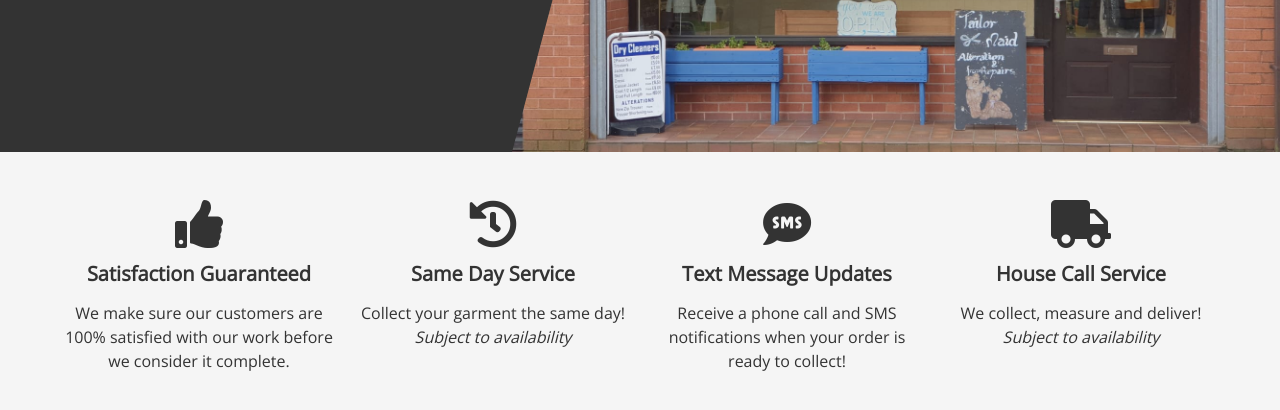
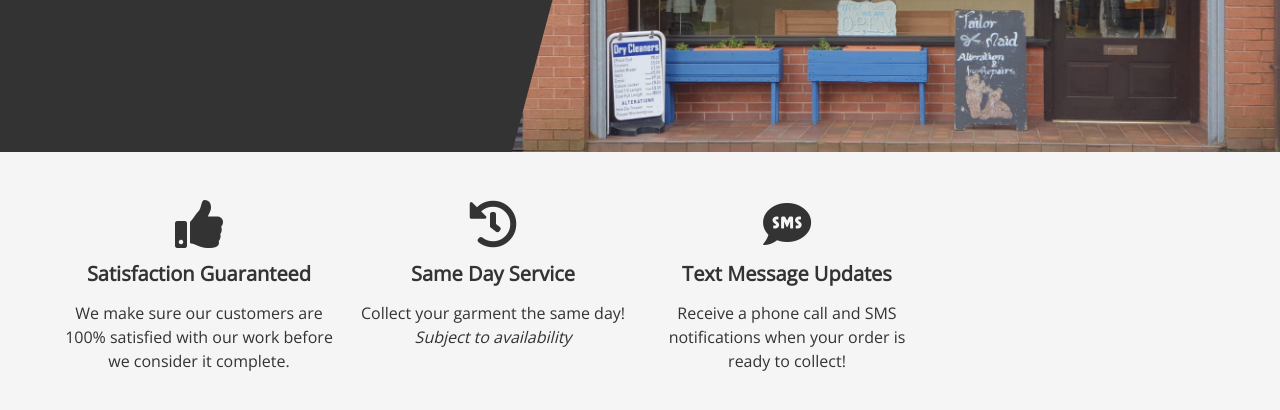
Before and after one commit to tailor-maid/tailormaid.github.io, a Jekyll site: the page built from _pages/index.html, in a window 1280 px wide and 900 px high, scrolled down 489 px, cut to the strip 0-465 px from the top of the window. Shown: the top 410 px of the strip. Built offline with Jekyll 4.4.1, drawn with Linux system fonts in a browser that asks for light colours; nearby versions of some CDN libraries.

Commit message:
Remove house call service

```diff
--- a/_pages/index.html
+++ b/_pages/index.html
@@ -82,22 +82,6 @@ permalink: /
                         </p>
                     </div>
                 </div>
-                <div class="column has-text-centered is-one-quarter-desktop">
-                    <div>
-                        <span class="icon is-large m-b-15">
-                            <i class="fas fa-truck fa-3x"></i>
-                        </span>
-                        <p class="title is-5 m-b-15">
-                            House Call Service<br/>
-                        </p>
-                        <p>
-                            We collect, measure and deliver!
-                        </p>
-                        <p>
-                            <i>Subject to availability</i>
-                        </p>
-                    </div>
-                </div>
             </div>
         </div>
     </div>
```
